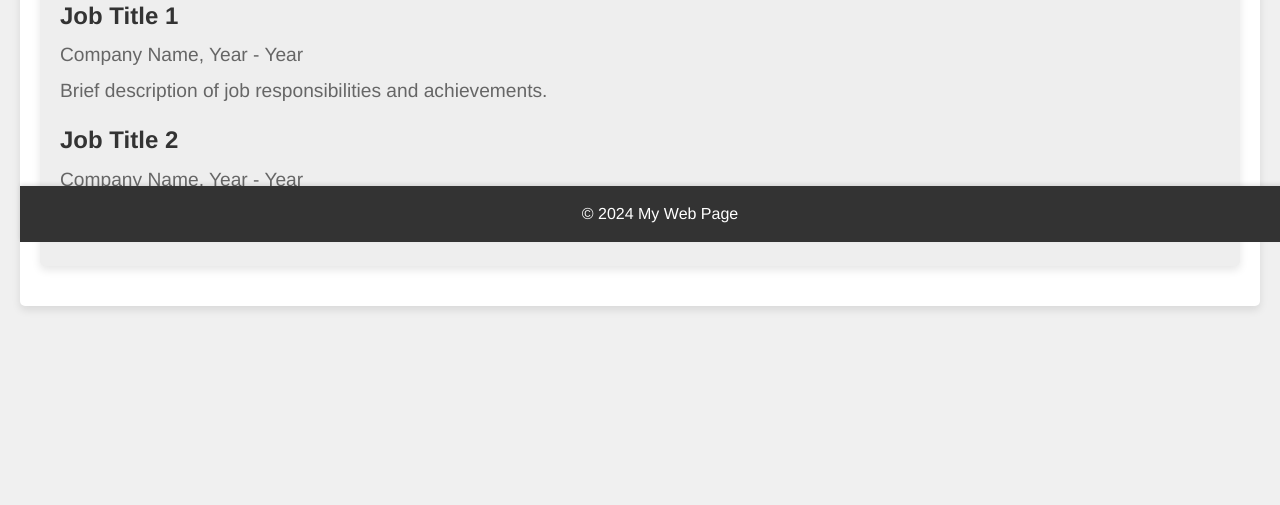
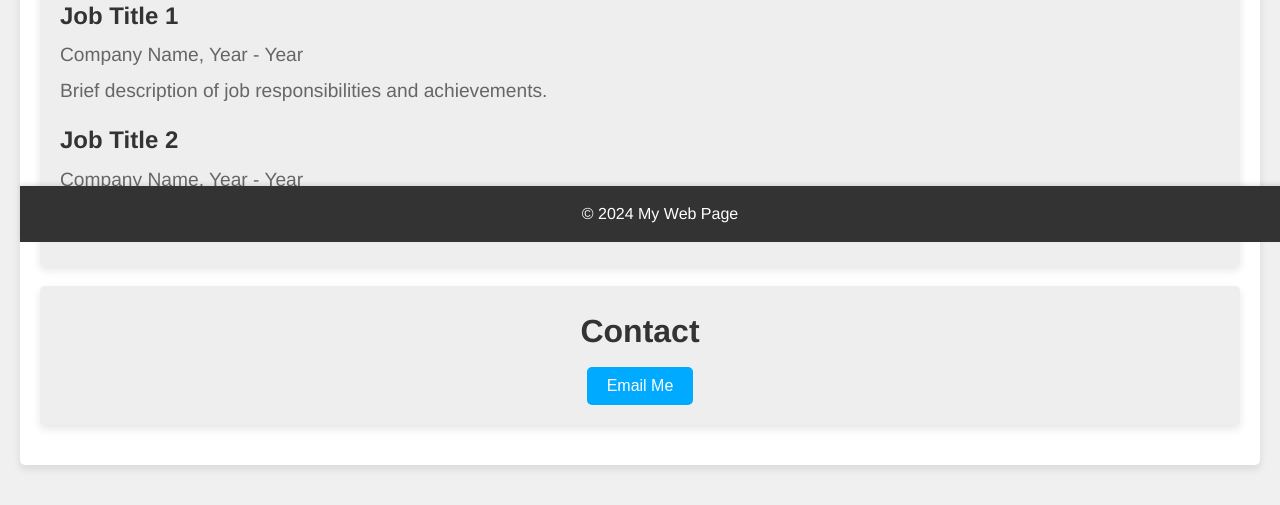
Before and after one commit to shahIO/test-github-pages, a plain HTML site: page index.html in a window 1280 px wide. Shown: the part 558-1063 px from the top of the page. Before the commit the page ends 904 px from the top, so only its background shows below. Drawn offline with Linux system fonts and the light colour scheme.

Commit message:
contact me

```diff
--- a/index.html
+++ b/index.html
@@ -11,6 +11,7 @@
     <header>
         <h1>Welcome to My Web Page</h1>
     </header>
+
     <nav>
         <ul>
             <li><a href="#">Home</a></li>
@@ -18,15 +19,18 @@
             <li><a href="#">Contact</a></li>
         </ul>
     </nav>
+
     <main>
         <section>
             <h2>About Me</h2>
             <p>This is a paragraph about me.</p>
         </section>
+
         <section>
             <h2>Projects</h2>
             <p>Here are some of my projects.</p>
         </section>
+
         <section id="experience">
             <h2>Experience</h2>
             <div class="experience-item">
@@ -40,7 +44,14 @@
                 <p>Brief description of job responsibilities and achievements.</p>
             </div>
         </section>
+
+        <!-- New Contact Section with Email Button -->
+        <section id="contact">
+            <h2>Contact</h2>
+            <button onclick="openGmail()">Email Me</button>
+        </section>
     </main>
+
     <footer>
         <p>&copy; 2024 My Web Page</p>
     </footer>
--- a/script.js
+++ b/script.js
@@ -1,3 +1,15 @@
 window.addEventListener('load', () => {
     document.body.classList.add('loaded');
 });
+
+function openGmail() {
+    const email = "shah.sync@outlook.com";
+    const subject = encodeURIComponent("");
+    const body = encodeURIComponent("");
+
+    const mailtoUrl = `https://mail.google.com/mail/?view=cm&fs=1&to=${email}&su=${subject}&body=${body}`;
+    const a = document.createElement('a');
+    a.href = mailtoUrl;
+    a.target = "_blank";
+    a.click();
+}
--- a/style.css
+++ b/style.css
@@ -126,6 +126,30 @@ section p {
     color: #666;
 }
 
+/* Style the Contact section */
+#contact {
+    background: #eee;
+    padding: 20px;
+    border-radius: 5px;
+    box-shadow: var(--shadow);
+    text-align: center;
+}
+
+#contact button {
+    background: var(--accent-color);
+    color: var(--primary-text-color);
+    border: none;
+    padding: 10px 20px;
+    font-size: 1em;
+    border-radius: 5px;
+    cursor: pointer;
+    transition: background var(--transition-duration) ease;
+}
+
+#contact button:hover {
+    background: var(--primary-bg-color);
+}
+
 /* Style the footer */
 footer {
     background: var(--primary-bg-color);
```
